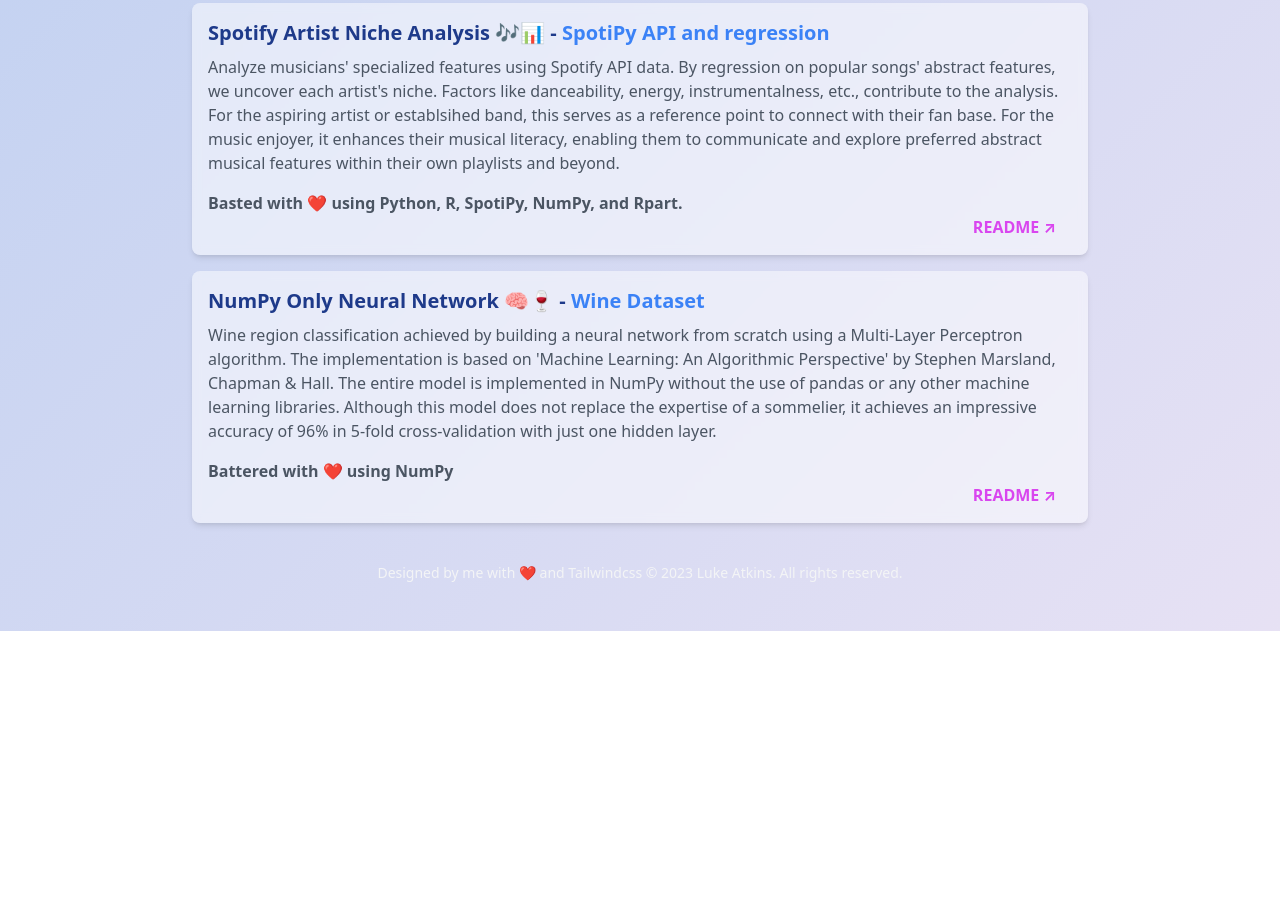
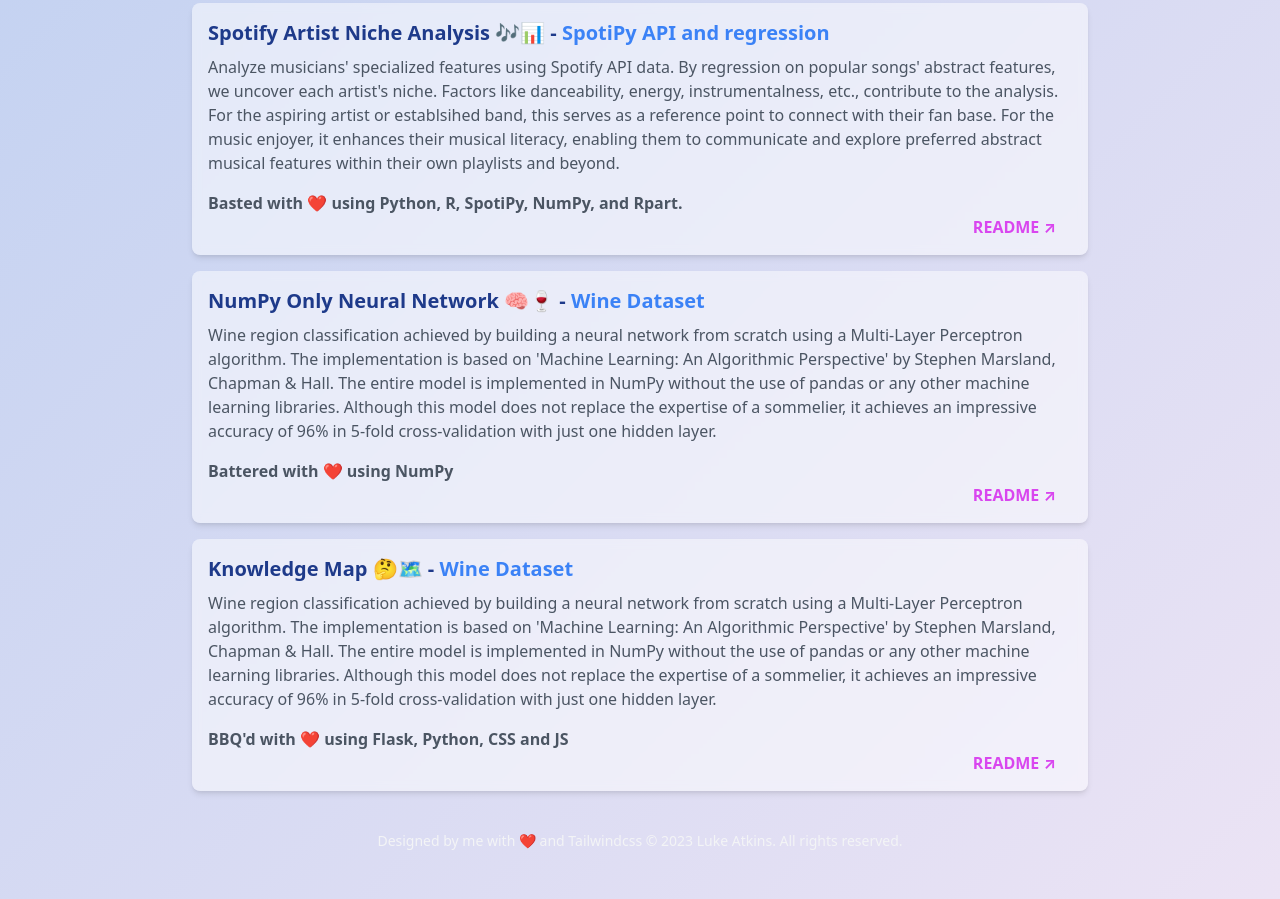
Before and after one commit to lukeaal/lukeaal.github.io, a website: page index.html in a window 1280 px wide. Shown: the part 1017-1916 px from the top of the page. Before the commit the page ends 1648 px from the top, so only its background shows below. Drawn offline with nearby package versions, Linux system fonts and the light colour scheme; some packages are replaced by stand-ins of ours; a script that the page names is missing.

Commit message:
adding the links

```diff
--- a/index.html
+++ b/index.html
@@ -176,6 +176,25 @@
           </div>
         </div>
 
+         <!--Numpy Only Nerual Network - UCI Wine Dataset-->
+         <div class="bg-white bg-opacity-50 shadow-md rounded-lg p-4 backdrop-filter backdrop-blur-sm">
+          <h3 class="text-xl font-bold mb-2 text-blue-900">Knowledge Map 🤔🗺️ - <span class="text-blue-500">Wine Dataset</span> </h3>
+          <p class="text-gray-600">
+            Wine region classification achieved by building a neural network from scratch using
+            a Multi-Layer Perceptron algorithm. The implementation is based on
+            'Machine Learning: An Algorithmic Perspective' by Stephen Marsland, Chapman & Hall.
+            The entire model is implemented in NumPy without the use of pandas or any other
+            machine learning libraries. Although this model does not replace the expertise of
+            a sommelier, it achieves an impressive accuracy of 96% in 5-fold cross-validation
+             with just one hidden layer.
+          </p>
+          <div class="mt-4"></div>
+          <p class="text-gray-600 justify-start font-semibold">BBQ'd with ❤️ using Flask, Python, CSS and JS</p>
+          <div class="flex justify-end">
+            <a href="https://github.com/callowaysutton/KnowledgeMap" class="after-dash font-bold hover:text-blue-700 mx-4" target = "_blank">README &#8599;</a>
+          </div>
+        </div>
+
       </div>
     </section>
 
```
Also changed, not shown: media/PP_ATG_apla_q_q_Graphs copy.png (added), 1 other file.
